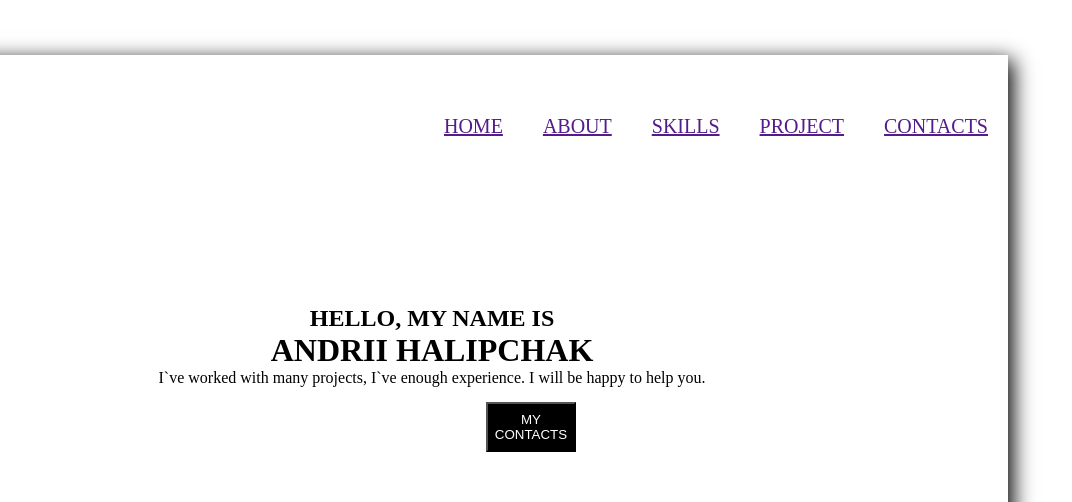
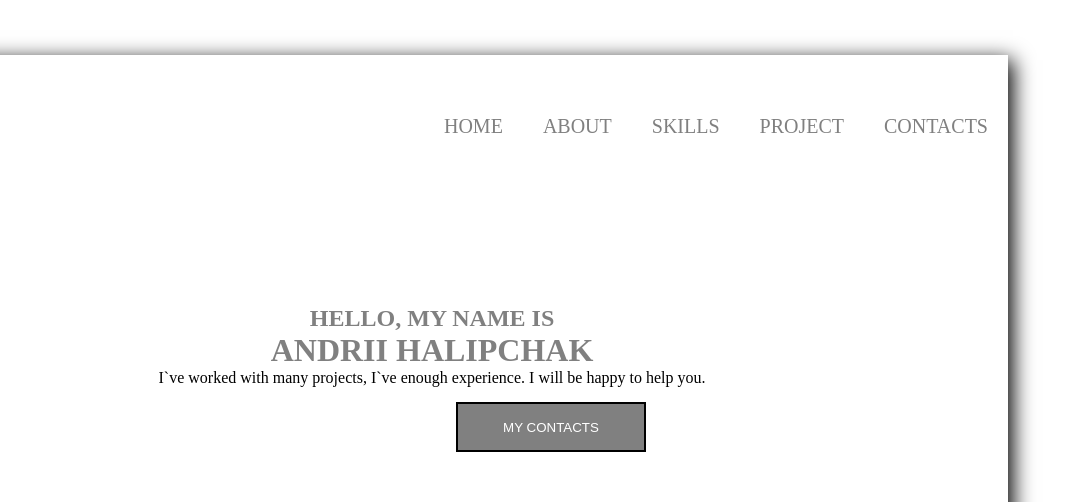
Before and after one commit to Halipchak/Portfolio, a plain HTML site: page index.html in a window 1280 px wide. Shown: the top 502 px of the page, 208-1280 px from the left. Drawn offline with Linux system fonts and the light colour scheme.

Commit message:
html__about base

```diff
--- /dev/null
+++ b/css/about.css
@@ -0,0 +1,4 @@
+*{
+    margin: 0;
+    padding: 0;
+}
--- a/css/style.css
+++ b/css/style.css
@@ -30,27 +30,32 @@
 .nav__item{
     margin-left: 40px;
     font-size: 20px;
-    color: black;
+}
+.nav__item__a{
     text-decoration: none;
+    color: grey;
 }
 .main{
     margin-top: 200px;
 }
 .main__h2{
     text-align: center;
+    color: gray;
 }
 .main__h1{
     text-align: center;
+    color: grey;
 }
 .main__p{
     text-align: center;
 }
 .main__button{
     margin-top: 15px;
-    margin-left: 630px;
-    width: 90px;
+    margin-left: 600px;
+    width: 190px;
     height: 50px;
-    background: black;
+    background: grey;
+    border:2px solid black ;
 }
 .main__a{
     color: white;
--- a/index.html
+++ b/index.html
@@ -11,13 +11,12 @@
     <div class="container">
         <div class="nav">
                 <img src="img/logo.png" alt="" class="nav__logo">
-
             <ul class="nav__items">
-                <li class="nav__item"><a href="">HOME</a></li>
-                <li class="nav__item"><a href="">ABOUT</a></li>
-                <li class="nav__item"><a href="">SKILLS</a></li>
-                <li class="nav__item"><a href="">PROJECT</a></li></li>
-                <li class="nav__item"><a href="">CONTACTS</a></li>
+                <li class="nav__item"><a class="nav__item__a" href="index.html">HOME</a></li>
+                <li class="nav__item"><a class="nav__item__a" href="about.html">ABOUT</a></li>
+                <li class="nav__item"><a class="nav__item__a" href="">SKILLS</a></li>
+                <li class="nav__item"><a class="nav__item__a" href="">PROJECT</a></li></li>
+                <li class="nav__item"><a class="nav__item__a" href="">CONTACTS</a></li>
             </ul>
         </div>
         <div class="main">
```
Also changed, not shown: about.html (added, +14 -0 lines), img/I.jpg (added).
